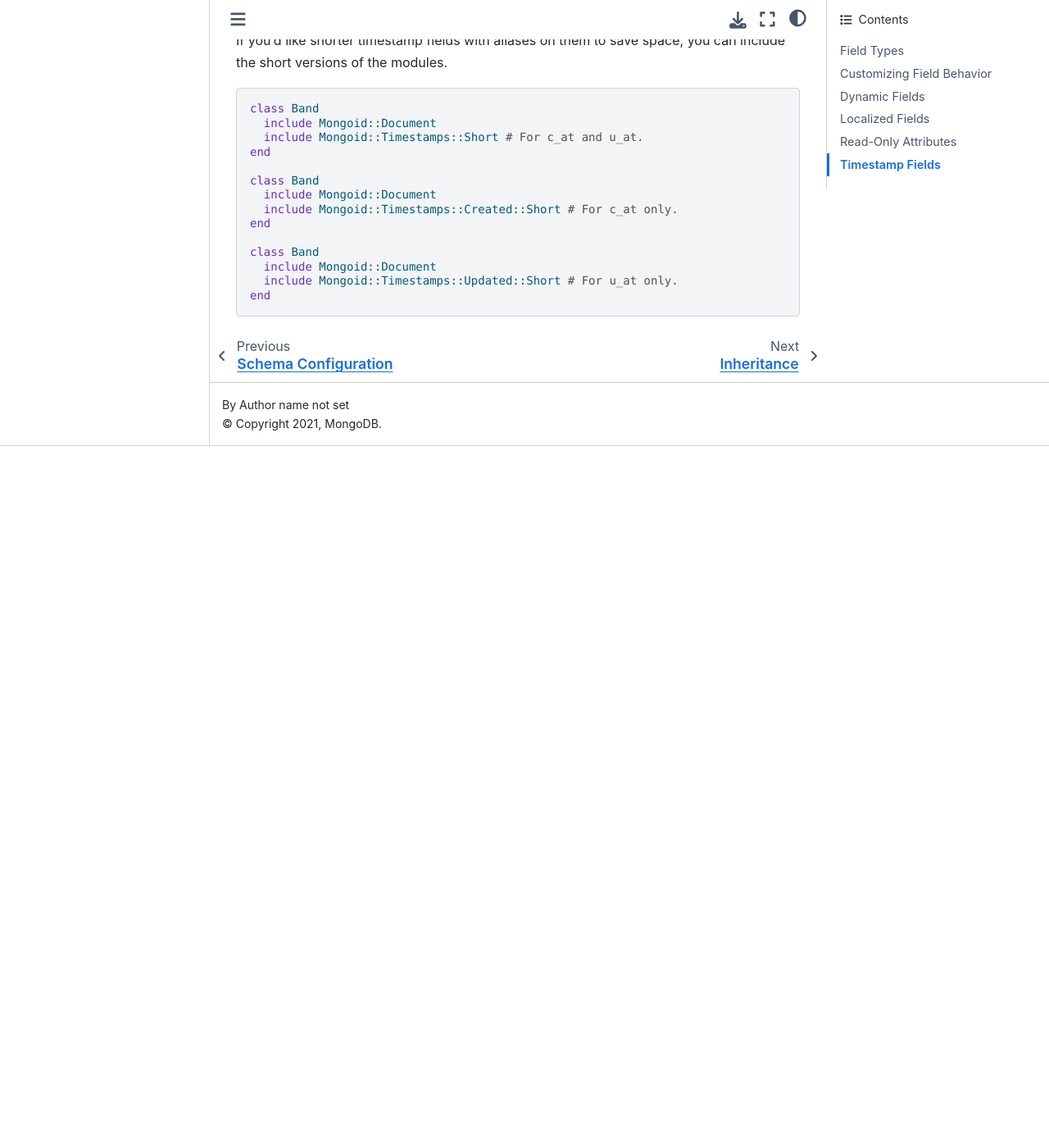
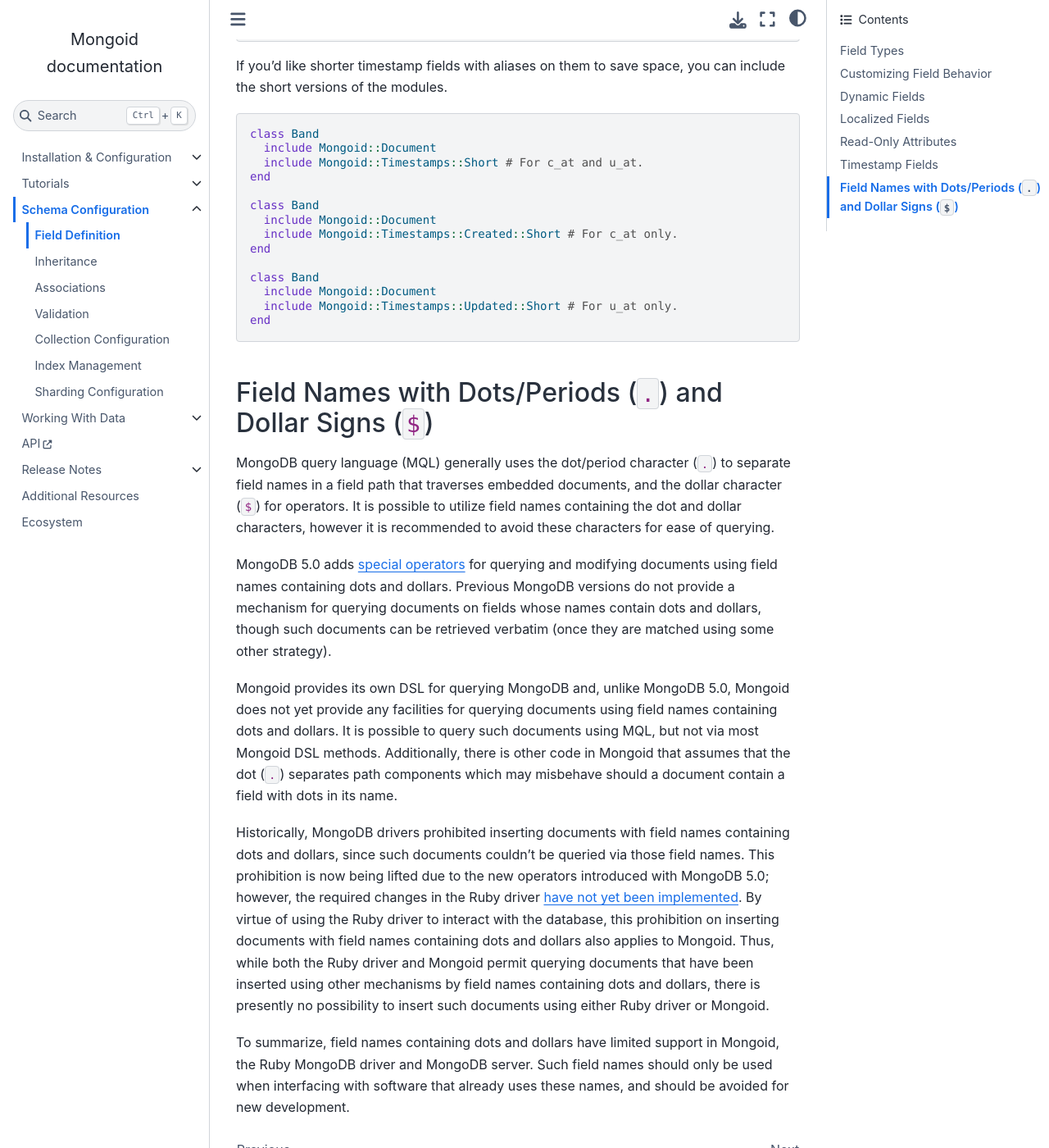
Before and after one commit to i80and/docs-mongoid, a Sphinx documentation site: the page built from docs/reference/fields.txt, in a window 1280 px wide and 1400 px high, scrolled down 22183 px. Shown: the whole window at 82% size. Built offline with Sphinx 7.4.7 and the Sphinx Book theme 1.1.4, drawn with Linux system fonts in a browser that asks for light colours; before the commit the page ends 22727 px from its top, so only the background shows below that; some of the changed text lies outside the part shown.

Commit message:
MONGOID-5161 - [Documentation Only] Clarify the policy for working with . and $ named fields which were introduced in MongoDB 5.0 (#5051)
* MONGOID-???? - Documentation only. This clarifies the policy for working with . and $ named fields which were introduced in MongoDB 5.0

* Add reference

* Update fields.txt

* Update fields.txt

* Update fields.txt

* add sphinx note

* rewrite the docs

Co-authored-by: shields <shields@tablecheck.com>
Co-authored-by: Oleg Pudeyev <code@olegp.name>

```diff
--- a/docs/reference/fields.txt
+++ b/docs/reference/fields.txt
@@ -12,6 +12,8 @@ Field Definition
    :depth: 2
    :class: singlecol
 
+
+.. _field-types:
 
 Field Types
 ===========
@@ -1151,3 +1153,48 @@ you can include the short versions of the modules.
      include Mongoid::Document
      include Mongoid::Timestamps::Updated::Short # For u_at only.
    end
+
+
+.. _field-names-with-periods-and-dollar-signs:
+
+Field Names with Dots/Periods (``.``) and Dollar Signs (``$``)
+==============================================================
+
+MongoDB query language (MQL) generally uses the dot/period character (``.``)
+to separate field names in a field path that traverses embedded documents, and
+the dollar character (``$``) for operators. It is possible to utilize field
+names containing the dot and dollar characters, however it is recommended to
+avoid these characters for ease of querying.
+
+MongoDB 5.0 adds `special operators
+<https://docs.mongodb.com/manual/core/dot-dollar-considerations/#std-label-crud-concepts-dot-dollar-considerations>`_
+for querying and modifying documents using field names containing dots and
+dollars. Previous MongoDB versions do not provide a mechanism for querying
+documents on fields whose names contain dots and dollars, though such documents
+can be retrieved verbatim (once they are matched using some other strategy).
+
+Mongoid provides its own DSL for querying MongoDB and, unlike MongoDB 5.0,
+Mongoid does not yet provide any facilities for querying documents using
+field names containing dots and dollars. It is possible to query such documents
+using MQL, but not via most Mongoid DSL methods. Additionally, there is
+other code in Mongoid that assumes that the dot (``.``) separates path
+components which may misbehave should a document contain a field with dots
+in its name.
+
+Historically, MongoDB drivers prohibited inserting documents with field names
+containing dots and dollars, since such documents couldn't be queried via
+those field names. This prohibition is now being lifted due to the new
+operators introduced with MongoDB 5.0; however, the required changes in the
+Ruby driver `have not yet been implemented
+<https://jira.mongodb.org/browse/RUBY-2528>`_. By virtue of using the Ruby
+driver to interact with the database, this prohibition on inserting documents
+with field names containing dots and dollars also applies to Mongoid.
+Thus, while both the Ruby driver and Mongoid permit querying documents that
+have been inserted using other mechanisms by field names containing dots and
+dollars, there is presently no possibility to insert such documents using
+either Ruby driver or Mongoid.
+
+To summarize, field names containing dots and dollars have limited support in
+Mongoid, the Ruby MongoDB driver and MongoDB server. Such field names should
+only be used when interfacing with software that already uses these names,
+and should be avoided for new development.
```
Also changed, not shown: docs/README.md (+4 -1 lines).
